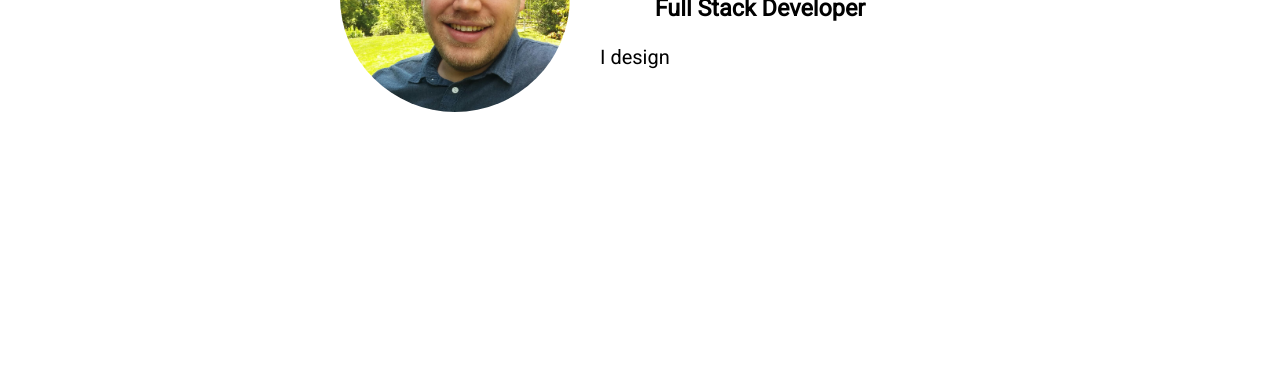
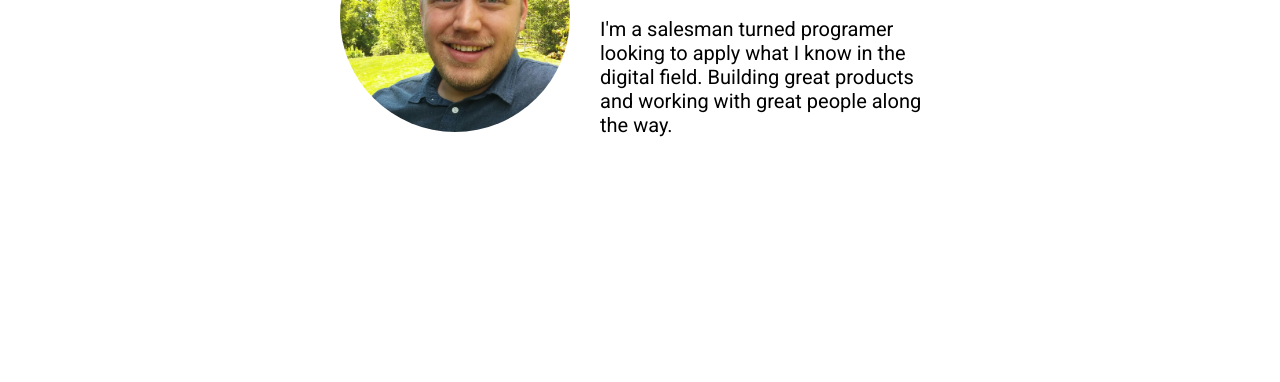
Before and after one commit to toastertom/Personal-Website, a plain HTML site: page index.html in a window 1280 px wide. Shown: the part 718-1100 px from the top of the page. Drawn offline with nearby package versions, Linux system fonts and the light colour scheme; some packages are replaced by stand-ins of ours.

Commit message:
profile description updated

```diff
--- a/views/mainContent.html
+++ b/views/mainContent.html
@@ -14,7 +14,7 @@
 
     <h3>Full Stack Developer</h3>
 
-    <p>I design</p>
+    <p>I'm a salesman turned programer looking to apply what I know in the digital field. Building great products and working with great people along the way.  </p>
 
   </div>
 </div>
```
